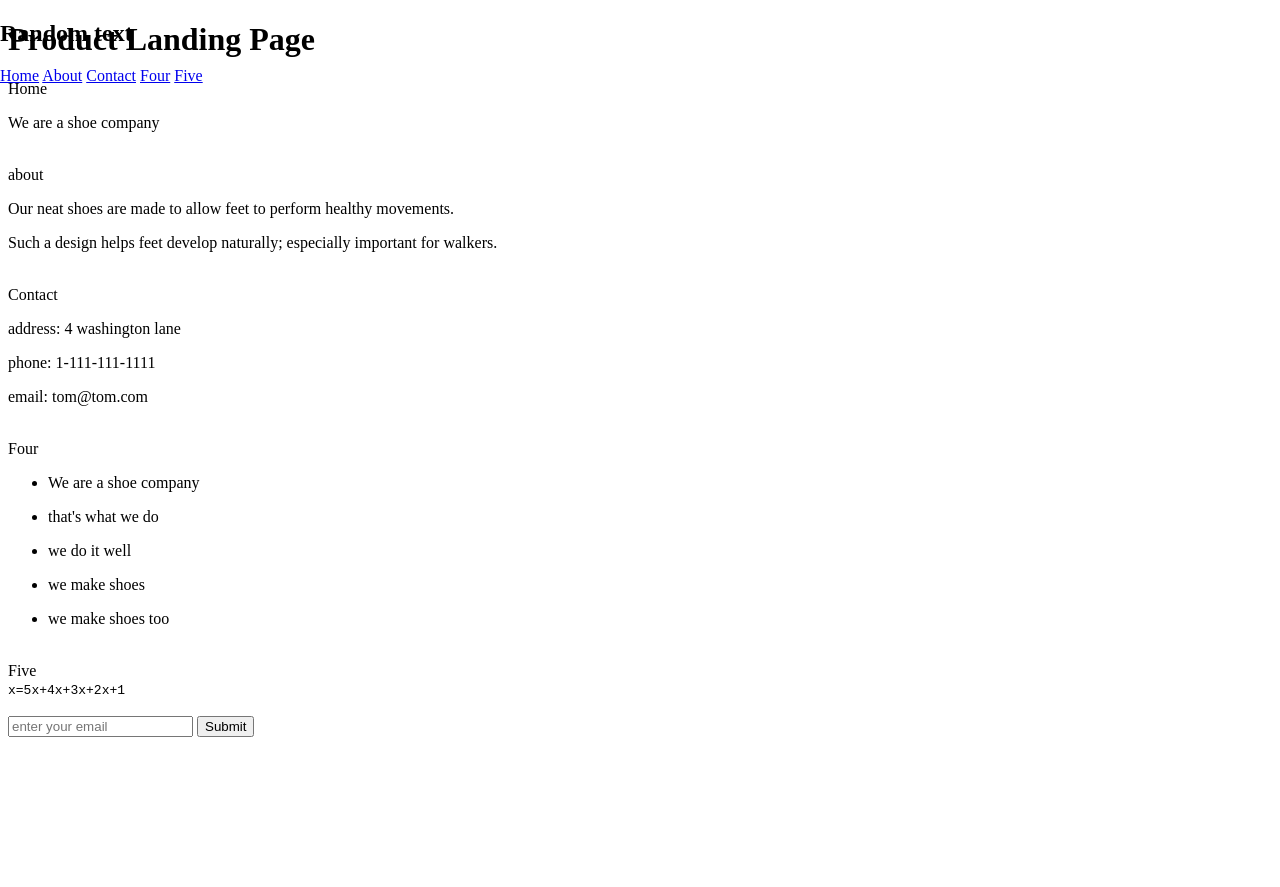
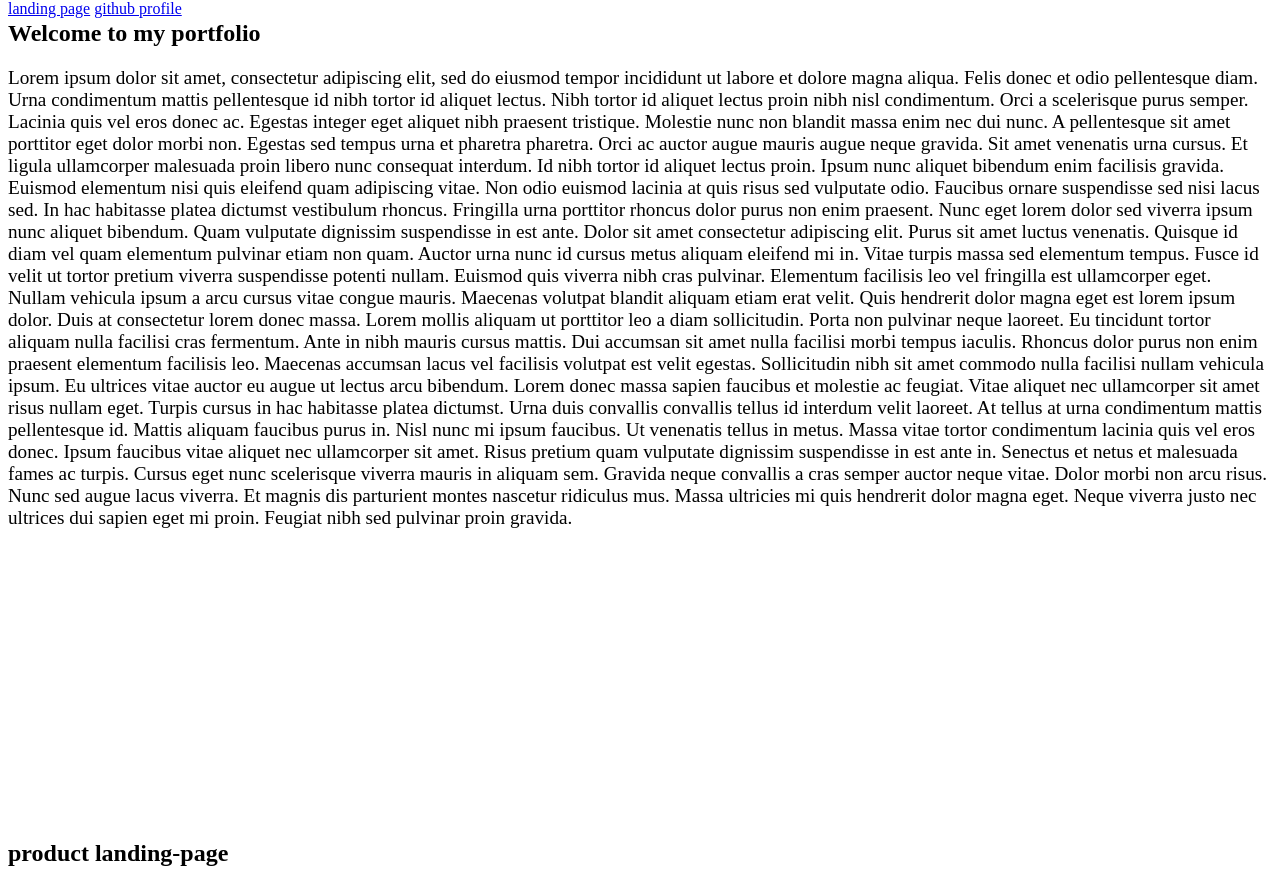
Before and after one commit to keithSchumacherBana/personalPortfolio, a plain HTML site: page index.html in a window 1280 px wide. Before the commit the page ends 800 px from the top, so only its background shows below. Drawn offline with Linux system fonts and the light colour scheme.

Commit message:
update index.html

```diff
--- a/index.html
+++ b/index.html
@@ -2,93 +2,59 @@
 <html lang="en">
 <head>
     <meta charset="UTF-8">
-    <h1 id="title">Product Landing Page</h1>
     <style>
+        p {font-size: larger;}
 
-        #navbar {
-            position: fixed;
-            display: flex;
-            flex-direction: column;
-            left: 0px;
-            top: 0px;
-            flex-wrap: wrap;
-        }
-        @media (min-device-width: 850px) {
-            #navbar {
-                display: flex;
-                flex-direction: column;
+        @media only screen and (max-width: 500px) {
+            p {
+                font-size: small;
             }
         }
 
-
+        #welcome-section {height: 100vh;}
+        #navbar {
+            position: fixed;
+            top: 0px;}
     </style>
-
-
 </head>
 
 <body>
-<nav id="navbar">
+<header id="header">
+    <nav id="navbar">
+        <a href="#projects" class="nav-link">landing page</a>
+        <a id="profile-link"
+           href="https://github.com/keithSchumacherBana"
+           class="nav-link"
+        target="_blank">
+            github profile
+        </a>
+    </nav>
 
-    <header id="header">
-    <h1>Random text</h1>
-    <a href="#home" class="nav-link">Home</a>
-        <a href="#about" class="nav-link">About</a>
-        <a href="#contact" class="nav-link">Contact</a>
-        <a href="#four" class="nav-link">Four</a>
-        <a href="#five" class="nav-link">Five</a>
+</header>
+<main id="main-doc">
+<section id="welcome-section">
+    <h1>Welcome to my portfolio</h1>
+    <p> Lorem ipsum dolor sit amet, consectetur adipiscing elit, sed do eiusmod tempor incididunt ut labore et dolore magna aliqua. Felis donec et odio pellentesque diam. Urna condimentum mattis pellentesque id nibh tortor id aliquet lectus. Nibh tortor id aliquet lectus proin nibh nisl condimentum. Orci a scelerisque purus semper. Lacinia quis vel eros donec ac. Egestas integer eget aliquet nibh praesent tristique. Molestie nunc non blandit massa enim nec dui nunc. A pellentesque sit amet porttitor eget dolor morbi non. Egestas sed tempus urna et pharetra pharetra.
 
-    </header>
-</nav>
+        Orci ac auctor augue mauris augue neque gravida. Sit amet venenatis urna cursus. Et ligula ullamcorper malesuada proin libero nunc consequat interdum. Id nibh tortor id aliquet lectus proin. Ipsum nunc aliquet bibendum enim facilisis gravida. Euismod elementum nisi quis eleifend quam adipiscing vitae. Non odio euismod lacinia at quis risus sed vulputate odio. Faucibus ornare suspendisse sed nisi lacus sed. In hac habitasse platea dictumst vestibulum rhoncus. Fringilla urna porttitor rhoncus dolor purus non enim praesent. Nunc eget lorem dolor sed viverra ipsum nunc aliquet bibendum. Quam vulputate dignissim suspendisse in est ante. Dolor sit amet consectetur adipiscing elit. Purus sit amet luctus venenatis. Quisque id diam vel quam elementum pulvinar etiam non quam. Auctor urna nunc id cursus metus aliquam eleifend mi in. Vitae turpis massa sed elementum tempus. Fusce id velit ut tortor pretium viverra suspendisse potenti nullam. Euismod quis viverra nibh cras pulvinar.
 
-    <!--
-    <div class="flex-container">
-    <img id="header-img" src="boot.jpg" alt="picture of a boot">
-    <video id="video" width="320" height="240" autoplay muted>
-        <source src="random_initial_conditions.mp4"
-                type="video/mp4">
-    </video>
-    </div>
--->
-<main id="main-doc">
-    <section id="home" class="main-section">
-        <header>Home</header>
-        <p>We are a shoe company</p>
-    </section><br>
+        Elementum facilisis leo vel fringilla est ullamcorper eget. Nullam vehicula ipsum a arcu cursus vitae congue mauris. Maecenas volutpat blandit aliquam etiam erat velit. Quis hendrerit dolor magna eget est lorem ipsum dolor. Duis at consectetur lorem donec massa. Lorem mollis aliquam ut porttitor leo a diam sollicitudin. Porta non pulvinar neque laoreet. Eu tincidunt tortor aliquam nulla facilisi cras fermentum. Ante in nibh mauris cursus mattis. Dui accumsan sit amet nulla facilisi morbi tempus iaculis. Rhoncus dolor purus non enim praesent elementum facilisis leo. Maecenas accumsan lacus vel facilisis volutpat est velit egestas.
 
-    <section id="about" class="main-section">
-        <header>about</header>
-        <p>Our neat shoes are made to allow feet to perform healthy movements.</p>
-        <p>Such a design helps feet develop naturally; especially important for walkers.</p>
-    </section><br>
+        Sollicitudin nibh sit amet commodo nulla facilisi nullam vehicula ipsum. Eu ultrices vitae auctor eu augue ut lectus arcu bibendum. Lorem donec massa sapien faucibus et molestie ac feugiat. Vitae aliquet nec ullamcorper sit amet risus nullam eget. Turpis cursus in hac habitasse platea dictumst. Urna duis convallis convallis tellus id interdum velit laoreet. At tellus at urna condimentum mattis pellentesque id. Mattis aliquam faucibus purus in. Nisl nunc mi ipsum faucibus. Ut venenatis tellus in metus. Massa vitae tortor condimentum lacinia quis vel eros donec.
 
-    <section id="contact" class="main-section">
-        <header>Contact</header>
-        <p>address: 4 washington lane</p>
-        <p>phone: 1-111-111-1111</p>
-        <p>email: tom@tom.com</p>
-    </section><br>
+        Ipsum faucibus vitae aliquet nec ullamcorper sit amet. Risus pretium quam vulputate dignissim suspendisse in est ante in. Senectus et netus et malesuada fames ac turpis. Cursus eget nunc scelerisque viverra mauris in aliquam sem. Gravida neque convallis a cras semper auctor neque vitae. Dolor morbi non arcu risus. Nunc sed augue lacus viverra. Et magnis dis parturient montes nascetur ridiculus mus. Massa ultricies mi quis hendrerit dolor magna eget. Neque viverra justo nec ultrices dui sapien eget mi proin. Feugiat nibh sed pulvinar proin gravida.</p>
+</section>
 
-    <section id="four" class="main-section">
-        <header>Four</header>
-        <ul>
-            <li><p>We are a shoe company</p></li>
-            <li><p>that's what we do</p></li>
-            <li><p>we do it well</p></li>
-            <li><p>we make shoes</p></li>
-            <li><p>we make shoes too</p></li>
-        </ul>
-    </section><br>
+    <section id="projects" name="projects">
+        <h2 class="project-tile">product landing-page</h2>
+        <a href="https://keithschumacherbana.github.io/productLandingPage/"
+           Example Product Landing Page
+        </a>
 
-    <section id="five" class="main-section">
-        <header>Five</header>
-        <code>x=5</code><code>x+4</code><code>x+3</code><code>x+2</code><code>x+1</code>
-    </section><br>
 
-<form id="form" action=" https://www.freecodecamp.com/email-submit">
-    <input id="email" name="email" type="email"
-           placeholder="enter your email">
-    <input id="submit" type="submit">
-</form>
+
+    </section>
+
 </main>
 <script src="https://cdn.freecodecamp.org/testable-projects-fcc/v1/bundle.js"></script>
 </body>
```
